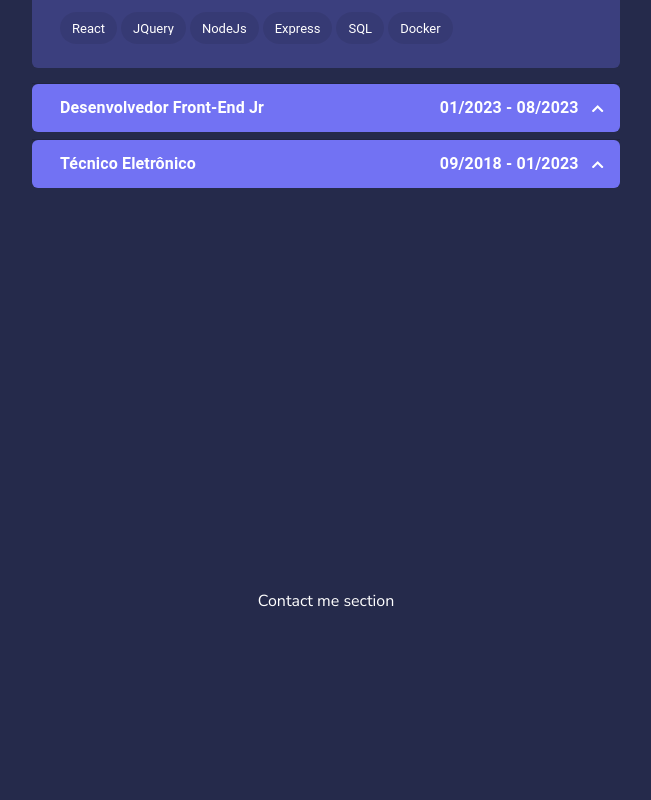
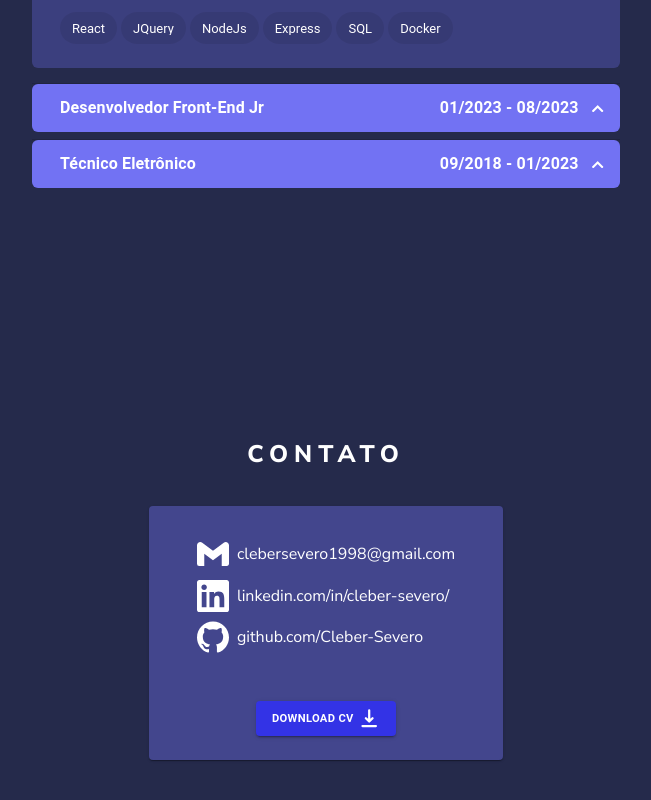
Before and after one commit to Cleber-Severo/my-portfolio, a React (Vite) app: page / in a window 1280 px wide. Shown: the part 2062-2862 px from the top of the page, without its empty margins (314-965 px from the left). Built offline with nearby package versions, Linux system fonts and the light colour scheme; a web font is replaced by a local one.

Commit message:
feat: add a contact section

```diff
--- a/src/App.tsx
+++ b/src/App.tsx
@@ -1,5 +1,6 @@
 import './App.css';
 import { Animation } from './components/Animation';
+import Contact from './components/Contact';
 import Experiences from './components/Experiences';
 import Header from './components/Header';
 import Hero from './components/Hero';
@@ -17,9 +18,7 @@ const App = () => {
         <Hero />
         <Projects />
         <Experiences />
-        <section id="contact">
-          <h1>Contact me section</h1>
-        </section>
+        <Contact />
       </main>
     </div>
   );
--- /dev/null
+++ b/src/components/Contact.tsx
@@ -0,0 +1,51 @@
+import { Button, Card, CardContent } from '@mui/material';
+import { SiGithub } from '@react-icons/all-files/si/SiGithub';
+import { SiLinkedin } from '@react-icons/all-files/si/SiLinkedin';
+import { SiGmail } from '@react-icons/all-files/si/SiGmail';
+import { HiDownload } from '@react-icons/all-files/hi/HiDownload';
+
+import SectionTitle from './SectionTitle';
+
+import './styles/Contact.css';
+
+const Contact = () => {
+  return (
+    <section id="contact">
+      <SectionTitle text="Contato" />
+      <Card className="card-contact">
+        <CardContent>
+          <a href="mailto:clebersevero1998@gmail.com" target="_blank">
+            <div className="cantact-item">
+              <SiGmail />
+              <span>clebersevero1998@gmail.com</span>
+            </div>
+          </a>
+          <a href="https://www.linkedin.com/in/cleber-severo/" target="_blank">
+            <div className="cantact-item">
+              <SiLinkedin />
+              <span>linkedin.com/in/cleber-severo/</span>
+            </div>
+          </a>
+          <a href="https://github.com/Cleber-Severo" target="_blank">
+            <div className="cantact-item">
+              <SiGithub />
+              <span>github.com/Cleber-Severo</span>
+            </div>
+          </a>
+          <div className="contact-actions">
+            <a
+              href="https://drive.google.com/file/d/1PuunEYpr8j5Av_FJFOroKGiaj7o5hYgB/view?usp=sharing"
+              target='_blank'
+            >
+              <Button color="primary" variant="contained">
+                Download cv <HiDownload />
+              </Button>
+            </a>
+          </div>
+        </CardContent>
+      </Card>
+    </section>
+  );
+};
+
+export default Contact;
--- /dev/null
+++ b/src/components/styles/Contact.css
@@ -0,0 +1,57 @@
+section#contact {
+  display: flex;
+  gap: 1rem;
+  flex-direction: column;
+  align-items: center;
+}
+
+section#contact .card-contact {
+  background-color: var(--bg-primary-400);
+  padding: 1rem 2rem 0 2rem;
+}
+
+section#contact .card-contact a {
+  color: white;
+  text-decoration: none;
+}
+
+section#contact .card-contact a:hover {
+  color: var(--bg-primary-main);
+}
+
+section#contact .card-contact a div {
+  display: flex;
+  align-items: center;
+  gap: 8px;
+  margin-bottom: .6rem;
+
+}
+
+section#contact .card-contact a div svg {
+  font-size: 2rem;
+}
+
+
+section#contact .card-contact div.contact-actions {
+  display: flex;
+  justify-content: center;
+  margin-top: 3rem;
+  width: 100%;
+}
+
+section#contact .card-contact div.contact-actions button {
+  background-color: #3333e6;
+  font-size: 0.7rem;
+  font-weight: 700;
+  text-transform: uppercase;
+}
+
+section#contact .card-contact div.contact-actions button:hover {
+  background-color: #7272f3;
+}
+
+
+section#contact .card-contact div.contact-actions button svg {
+  font-size: 1.4rem;
+  margin-left: 4px;
+}
```
